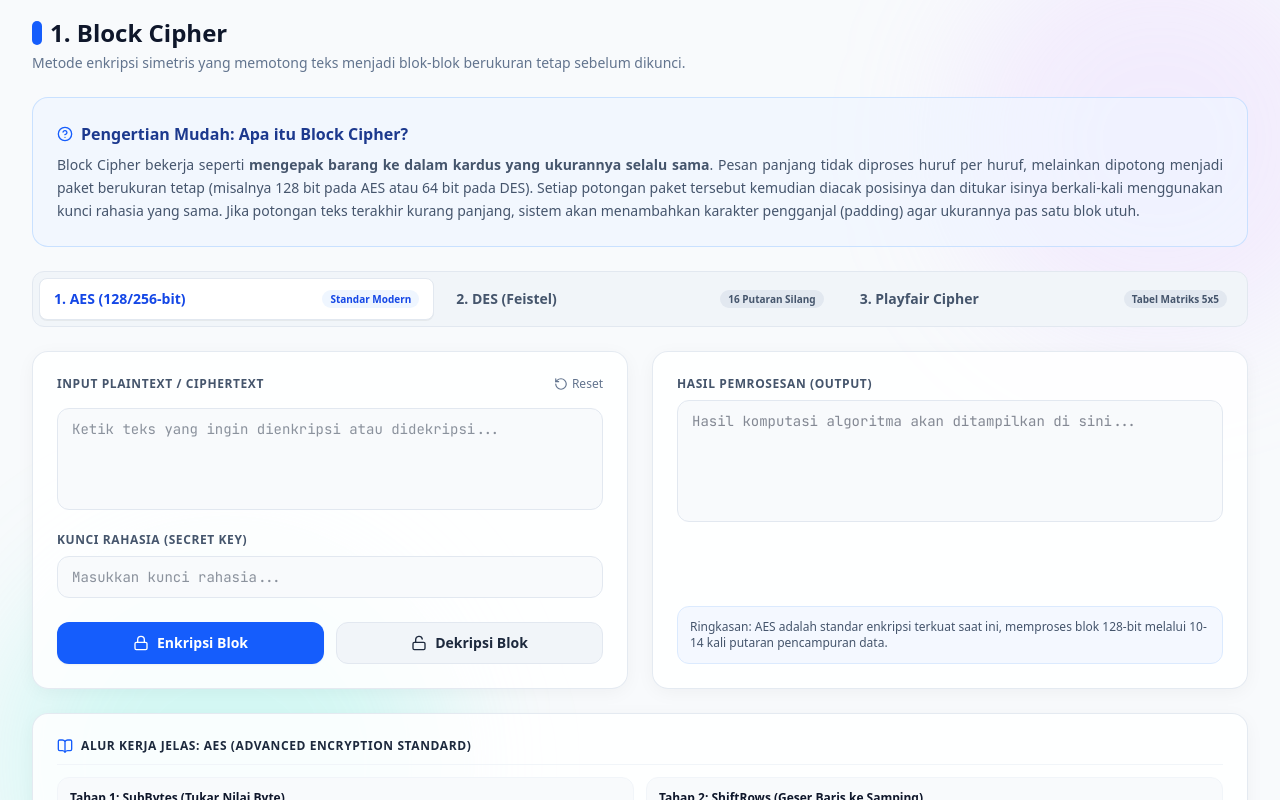
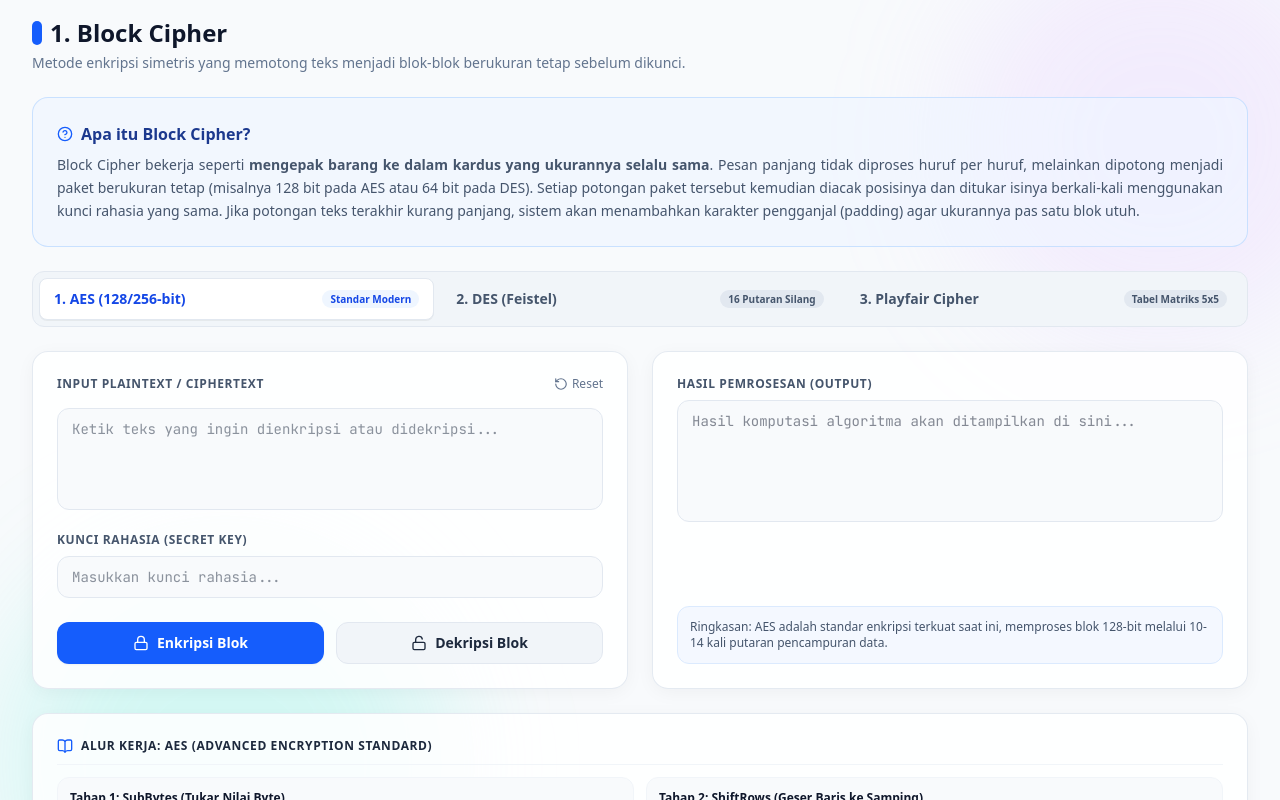
Before and after one commit to Kizozo77/kripto-nexus, a Next.js app: page / in a window 1280 px wide. Shown: the part 560-1360 px from the top of the page. Built offline with nearby package versions, Linux system fonts and the light colour scheme.

Commit message:
style: remove 'Pengertian Mudah:' label and resolve readme conflict

```diff
--- a/src/components/modules/BlockCipher.jsx
+++ b/src/components/modules/BlockCipher.jsx
@@ -55,7 +55,7 @@ export default function BlockCipher() {
       <div className="p-5 sm:p-6 rounded-2xl bg-blue-50/70 border border-blue-200/80 space-y-2">
         <div className="flex items-center gap-2 text-blue-900 font-bold text-sm sm:text-base">
           <HelpCircle className="w-4 h-4 text-blue-600" />
-          <span>Pengertian Mudah: Apa itu Block Cipher?</span>
+          <span>Apa itu Block Cipher?</span>
         </div>
         <p className="text-xs sm:text-sm text-slate-600 leading-relaxed text-justify">
           Block Cipher bekerja seperti <b>mengepak barang ke dalam kardus yang ukurannya selalu sama</b>. Pesan panjang tidak diproses huruf per huruf, melainkan dipotong menjadi paket berukuran tetap (misalnya 128 bit pada AES atau 64 bit pada DES). Setiap potongan paket tersebut kemudian diacak posisinya dan ditukar isinya berkali-kali menggunakan kunci rahasia yang sama. Jika potongan teks terakhir kurang panjang, sistem akan menambahkan karakter pengganjal (padding) agar ukurannya pas satu blok utuh.
@@ -147,9 +147,9 @@ export default function BlockCipher() {
         <div className="flex items-center gap-2 border-b border-slate-100 pb-2.5">
           <BookOpen className="w-4 h-4 text-blue-600" />
           <h4 className="text-xs font-bold text-slate-800 uppercase tracking-wider">
-            {method === "aes" && "Alur Kerja Jelas: AES (Advanced Encryption Standard)"}
-            {method === "des" && "Alur Kerja Jelas: DES (Data Encryption Standard)"}
-            {method === "playfair" && "Alur Kerja Jelas: Playfair Cipher"}
+            {method === "aes" && "Alur Kerja: AES (Advanced Encryption Standard)"}
+            {method === "des" && "Alur Kerja: DES (Data Encryption Standard)"}
+            {method === "playfair" && "Alur Kerja: Playfair Cipher"}
           </h4>
         </div>
 
--- a/src/components/modules/FunctionBased.jsx
+++ b/src/components/modules/FunctionBased.jsx
@@ -64,7 +64,7 @@ export default function FunctionBased() {
       <div className="p-5 sm:p-6 rounded-2xl bg-purple-50/70 border border-purple-200/80 space-y-2">
         <div className="flex items-center gap-2 text-purple-900 font-bold text-sm sm:text-base">
           <HelpCircle className="w-4 h-4 text-purple-600" />
-          <span>Pengertian Mudah: 3 Pilar Keamanan Informasi</span>
+          <span>3 Pilar Keamanan Informasi</span>
         </div>
         <p className="text-xs sm:text-sm text-slate-600 leading-relaxed text-justify">
           Kriptografi bukan hanya sekadar mengacak teks agar tidak bisa dibaca orang. Keamanan sistem digital bersandar pada 3 pilar:
@@ -168,9 +168,9 @@ export default function FunctionBased() {
         <div className="flex items-center gap-2 border-b border-slate-100 pb-2.5">
           <BookOpen className="w-4 h-4 text-purple-600" />
           <h4 className="text-xs font-bold text-slate-800 uppercase tracking-wider">
-            {method === "caesar" && "Alur Kerja Jelas: Caesar Cipher (Pilar Kerahasiaan)"}
-            {method === "sha256" && "Alur Kerja Jelas: SHA-256 Digest (Pilar Integritas Data)"}
-            {method === "hmac" && "Alur Kerja Jelas: HMAC SHA-256 (Pilar Otentikasi Pengirim)"}
+            {method === "caesar" && "Alur Kerja: Caesar Cipher (Pilar Kerahasiaan)"}
+            {method === "sha256" && "Alur Kerja: SHA-256 Digest (Pilar Integritas Data)"}
+            {method === "hmac" && "Alur Kerja: HMAC SHA-256 (Pilar Otentikasi Pengirim)"}
           </h4>
         </div>
 
--- a/src/components/modules/MathBased.jsx
+++ b/src/components/modules/MathBased.jsx
@@ -79,7 +79,7 @@ export default function MathBased() {
       <div className="p-5 sm:p-6 rounded-2xl bg-rose-50/70 border border-rose-200/80 space-y-2">
         <div className="flex items-center gap-2 text-rose-900 font-bold text-sm sm:text-base">
           <HelpCircle className="w-4 h-4 text-rose-600" />
-          <span>Pengertian Mudah: Mengapa Menggunakan Modulo 128?</span>
+          <span>Mengapa Menggunakan Modulo 128?</span>
         </div>
         <p className="text-xs sm:text-sm text-slate-600 leading-relaxed text-justify">
           Kalkulator kriptografi sekolah pada umumnya hanya bisa huruf A sampai Z (modulo 26). Pada aplikasi ini, kita menggunakan <b>Modulo 128</b>, artinya kita dapat mengenkripsi <b>seluruh 128 karakter tabel ASCII standar</b>: huruf besar, huruf kecil, angka (0-9), spasi, serta tanda baca lengkap tanpa perlu membuang spasi. Agar pesan sandi bisa didekripsi kembali, kunci matematika yang dipakai wajib memiliki nilai determinan ganjil (faktor pengali tidak boleh genap terhadap 128).
@@ -225,9 +225,9 @@ export default function MathBased() {
         <div className="flex items-center gap-2 border-b border-slate-100 pb-2.5">
           <BookOpen className="w-4 h-4 text-rose-600" />
           <h4 className="text-xs font-bold text-slate-800 uppercase tracking-wider">
-            {method === "hill" && "Alur Kerja Jelas: Hill Cipher Modulo 128"}
-            {method === "rsa" && "Alur Kerja Jelas: Toy RSA (Asimetris Publik-Privat)"}
-            {method === "dh" && "Alur Kerja Jelas: Protokol Pertukaran Kunci Diffie-Hellman"}
+            {method === "hill" && "Alur Kerja: Hill Cipher Modulo 128"}
+            {method === "rsa" && "Alur Kerja: Toy RSA (Asimetris Publik-Privat)"}
+            {method === "dh" && "Alur Kerja: Protokol Pertukaran Kunci Diffie-Hellman"}
           </h4>
         </div>
 
--- a/src/components/modules/StreamCipher.jsx
+++ b/src/components/modules/StreamCipher.jsx
@@ -69,7 +69,7 @@ export default function StreamCipher() {
       <div className="p-5 sm:p-6 rounded-2xl bg-teal-50/70 border border-teal-200/80 space-y-2">
         <div className="flex items-center gap-2 text-teal-900 font-bold text-sm sm:text-base">
           <HelpCircle className="w-4 h-4 text-teal-600" />
-          <span>Pengertian Mudah: Apa itu Stream Cipher?</span>
+          <span>Apa itu Stream Cipher?</span>
         </div>
         <p className="text-xs sm:text-sm text-slate-600 leading-relaxed text-justify">
           Jika block cipher menunggu pesan terkumpul satu kardus, <b>Stream Cipher bekerja seperti keran air yang mengalir tanpa henti</b>. Begitu Anda mengetik satu huruf, detik itu juga huruf tersebut langsung disatukan dengan satu angka acak rahasia dari aliran kunci (keystream) menggunakan gerbang logika <b>XOR</b> (C = P ⊕ K). Karena tidak perlu menunggu penampungan data, metode ini sangat cepat dan ideal untuk panggilan telepon suara, video call, dan transmisi nirkabel.
@@ -168,9 +168,9 @@ export default function StreamCipher() {
         <div className="flex items-center gap-2 border-b border-slate-100 pb-2.5">
           <BookOpen className="w-4 h-4 text-teal-600" />
           <h4 className="text-xs font-bold text-slate-800 uppercase tracking-wider">
-            {method === "rc4" && "Alur Kerja Jelas: RC4 (Rivest Cipher 4)"}
-            {method === "otp" && "Alur Kerja Jelas: One-Time Pad (Vernam Cipher)"}
-            {method === "autokey" && "Alur Kerja Jelas: Autokey Cipher"}
+            {method === "rc4" && "Alur Kerja: RC4 (Rivest Cipher 4)"}
+            {method === "otp" && "Alur Kerja: One-Time Pad (Vernam Cipher)"}
+            {method === "autokey" && "Alur Kerja: Autokey Cipher"}
           </h4>
         </div>
 
```
Also changed, not shown: 1 other file (tests, documents, lock files or other folders).
